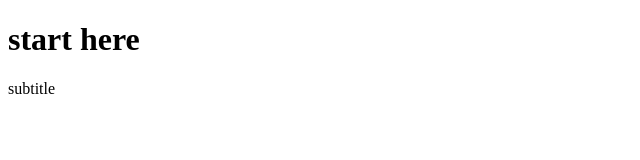
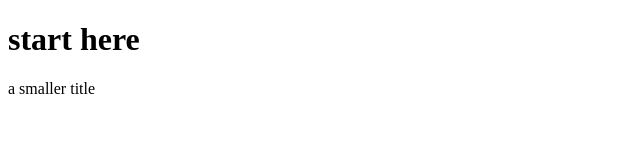
Before and after one commit to charley81/git-demo, a plain HTML site: page index.html in a window 1280 px wide. Shown: the full height of the page, 0-640 px from the left. Drawn offline with Linux system fonts and the light colour scheme.

Commit message:
changed index small title

```diff
--- a/index.html
+++ b/index.html
@@ -8,6 +8,6 @@
 </head>
 <body>
   <h1>start here</h1>
-  <p>subtitle</p>
+  <p>a smaller title</p>
 </body>
 </html>
```
